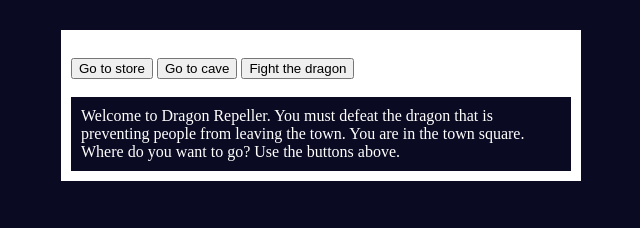
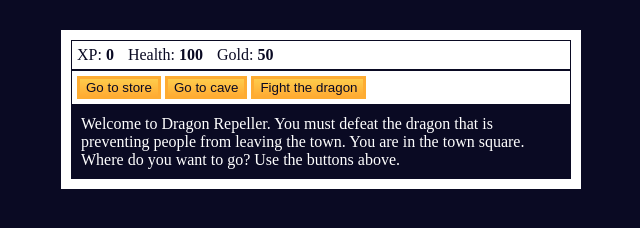
Before and after one commit to JaronL-Tech/building-rpg-jaron, a plain HTML site: page index.html in a window 1280 px wide. Shown: the whole page, without its empty margins (319-959 px from the left). Drawn offline with Linux system fonts and the light colour scheme.

Commit message:
Finishing up the styling of the main body elements added color to the buttons giving the stats padding and designing the monster stats and hidding them so the players can't see them.

```diff
--- a/styles.css
+++ b/styles.css
@@ -14,3 +14,25 @@ body{
     margin: 30px auto 0px;
     padding:10px;
   }
+  #controls, #stats{
+    border:1px solid #0a0a23;
+    color:#0a0a23;
+    padding:5px;
+  }
+  #monsterStats{
+    display:none;
+    border: 1px solid #0a0a23;
+    padding: 5px;
+    color:#ffffff;
+    background-color:#c70d0d;
+  }
+  .stat{
+    padding-right:10px;
+  }
+  button{
+    cursor:pointer;
+    color:#0a0a23;
+    background-color:#feac32;
+    background-image:linear-gradient(#fecc4c, #ffac33);
+    border:3px solid #feac32;
+  }
```
